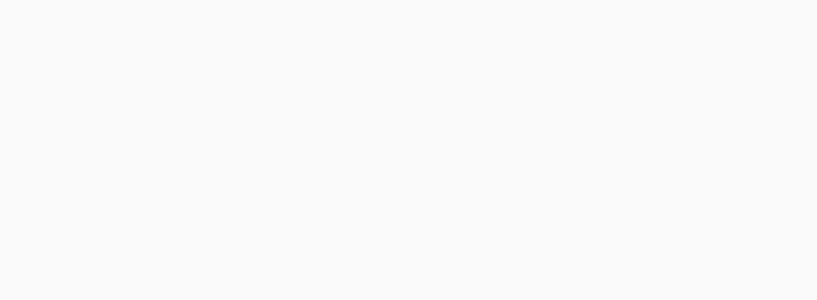
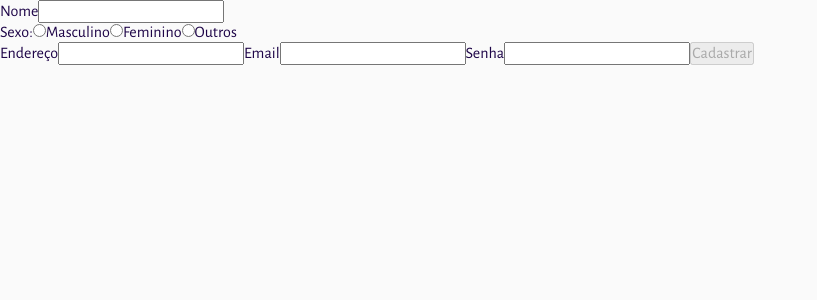
Before and after one commit to felipe-lima-coelho/equipe-71, a React (Vite) app: page /cadastro in a window 1280 px wide. Shown: the top 300 px of the page, without its empty margins (0-817 px from the left). Built offline with nearby package versions, Linux system fonts and the light colour scheme.

Commit message:
(CADASTRO) Realizado a criação inicial da página

```diff
--- a/src/App.jsx
+++ b/src/App.jsx
@@ -3,7 +3,9 @@ import Login from './screens/Login'
 
 function App() {
   return (
-    <Router />
+    <>
+      <Router />
+    </>
   );
 }
 
--- a/src/Router.jsx
+++ b/src/Router.jsx
@@ -1,10 +1,12 @@
 import { Route, Switch } from "react-router-dom/cjs/react-router-dom";
 import Login from "./screens/Login";
+import Cadastro from "./screens/Cadastro";
 
 function Router() {
   return (
     <Switch>
       <Route exact path="/" component={ Login } />
+      <Route path="/cadastro" component={ Cadastro } />
     </Switch>
   )
 }
--- /dev/null
+++ b/src/screens/Cadastro/index.jsx
@@ -0,0 +1,157 @@
+import { useState } from "react";
+
+function Cadastro() {
+  const [state, setState] = useState({
+    name: '',
+    gender: 0,
+    address: '',
+    email: '',
+    password: '',
+  });
+  const [isValid, setIsValid] = useState(false);
+
+  const checkEmail = () => {
+    const regexEmail = /^[^\s@]+@[^\s@]+\.[^\s@]+$/;
+    return regexEmail.test(state.email);
+  };
+
+  const checkPasswordLength = () => {
+    const { password } = state;
+
+    if (password.length > 4) {
+      return true;
+    } else {
+      return false;
+    }
+  };
+
+  const handleChangeInput = ({ target }) => {
+    const { name, value } = target;
+    const { name: nameState, gender, address, password } = state;
+
+    if (name === 'gender') {
+      setState((prevState) => ({...prevState, gender: Number(value)}));
+    } else {
+      setState((prevState) => ({...prevState, [name]: value}));
+    }
+
+    const isEmail = checkEmail();
+    const isPassword = checkPasswordLength();
+
+    if (nameState && gender && address && isEmail && isPassword) {
+      setIsValid(true);
+    }
+  };
+
+  const handleSubmit = (event) => {
+    event.preventDefault();
+    enviarDados();
+  };
+
+  const enviarDados = () => {
+    fetch('URL_DA_SUA_API', {
+      method: 'POST',
+      headers: {
+        'Content-Type': 'application/json',
+      },
+      body: JSON.stringify(state),
+    })
+      .then((response) => response.json())
+      .then((data) => {
+        console.log('Resposta da API:', data);
+      })
+      .catch((error) => {
+        console.error('Erro ao enviar os dados:', error);
+      });
+  };
+
+  return (
+    <div>
+      <form onSubmit={ handleSubmit }>
+        <label htmlFor="name">
+          Nome
+          <input
+            type="text"
+            name="name"
+            id="name"
+            onChange={ handleChangeInput }
+            value={ state.name }
+          />
+        </label>
+
+        <div>
+          Sexo:
+          <label htmlFor="masc">
+            <input
+              type="radio"
+              name="gender"
+              id="masc"
+              value="1"
+              onChange={ handleChangeInput }
+            />
+            Masculino
+          </label>
+          <label htmlFor="fem">
+            <input
+              type="radio"
+              name="gender"
+              id="fem"
+              value="2"
+              onChange={ handleChangeInput }
+            />
+            Feminino
+          </label>
+          <label htmlFor="other">
+            <input
+              type="radio"
+              name="gender"
+              id="other"
+              value="3"
+              onChange={ handleChangeInput }
+            />
+            Outros
+          </label>
+        </div>
+
+        <label htmlFor="address">
+          Endereço
+          <input
+            type="text"
+            name="address"
+            id="address"
+            onChange={ handleChangeInput }
+          />
+        </label>
+
+        <label htmlFor="email">
+          Email
+          <input
+            type="text"
+            name="email"
+            id="email"
+            onChange={ handleChangeInput }
+          />
+        </label>
+
+        <label htmlFor="password">
+          Senha
+          <input
+            type="password"
+            name="password"
+            id="password"
+            onChange={ handleChangeInput }
+          />
+        </label>
+
+        <button
+          disabled={ !isValid }
+          type="submit"
+        >
+          Cadastrar
+        </button>
+      </form>
+    </div>
+  )
+}
+
+export default Cadastro;
```
Also changed, not shown: src/screens/Cadastro/styles.module.css (added).
